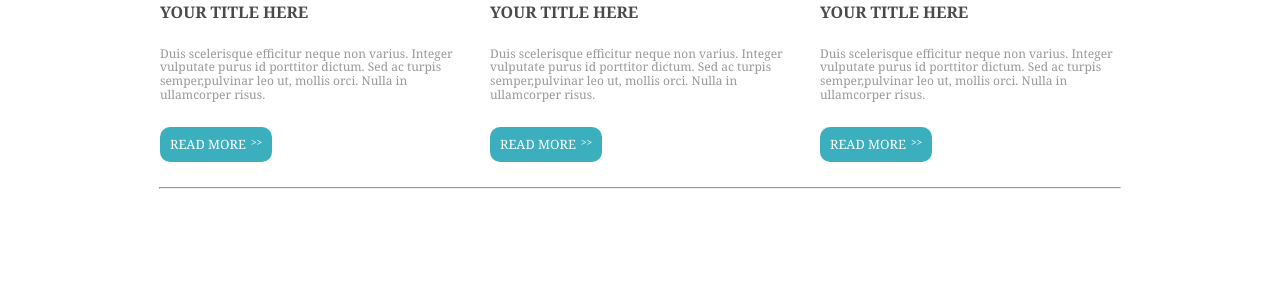
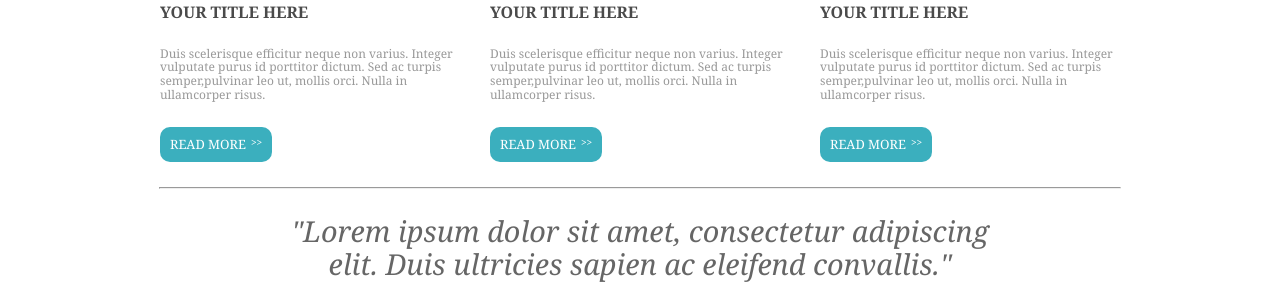
Before and after one commit to wafel34/Freshness, a website: page builds/development/index.html in a window 1280 px wide. Shown: the part 649-932 px from the top of the page. Before the commit the page ends 863 px from the top, so only its background shows below. Drawn offline with Linux system fonts and the light colour scheme.

Commit message:
Added blockqoute

```diff
--- a/builds/development/index.html
+++ b/builds/development/index.html
@@ -100,6 +100,10 @@
 
 <hr class="full-width-line--shorter"> <!--shorter line-->
 
+<blockquote class="blockqoute">
+	"Lorem ipsum dolor sit amet, consectetur adipiscing elit. Duis ultricies sapien ac eleifend convallis."
+</blockquote>
+
 <script src="js/main.js"></script>
 </body>
 </html>
--- a/components/sass/Modules/_testimonials.sass
+++ b/components/sass/Modules/_testimonials.sass
@@ -24,3 +24,13 @@
         small
             padding-left: 5px
             vertical-align: top
+
+.blockqoute
+  max-width: 800px
+  padding: 0 25px
+  margin: 0 auto
+  font-size: 1.8em
+  font-style: italic
+  font-weight: 100
+  color: $blockqoutegry
+  text-align: center
--- a/components/sass/_variables.sass
+++ b/components/sass/_variables.sass
@@ -3,5 +3,6 @@ $grey: #333333
 $lightgrey: #4a4a4a
 $ultralightgrey: #999999
 $darkgrey: #1a1a1a
+$blockqoutegry: #666666
 $charcoal: #1f1f1f
 $orange: #ee802f
```
Also changed, not shown: builds/development/css/style.css.
